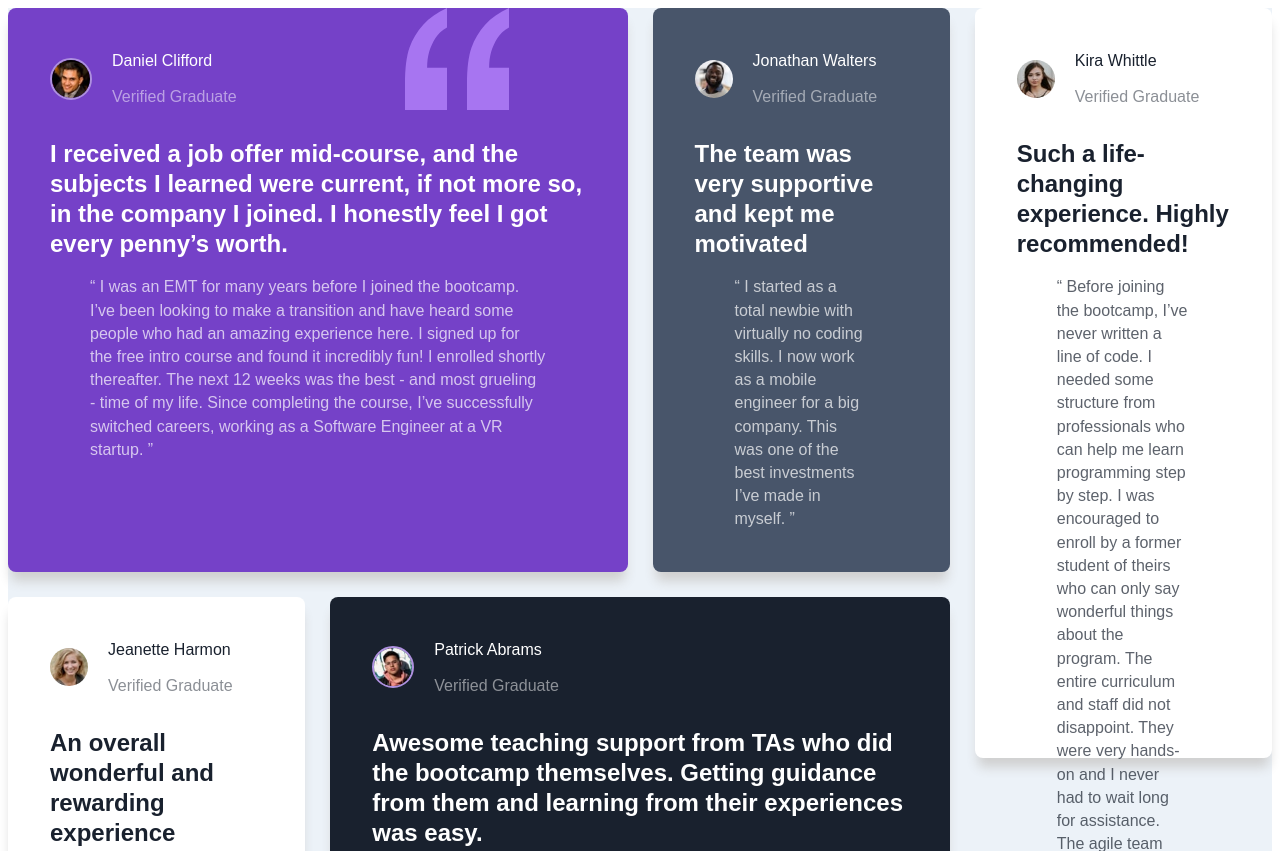
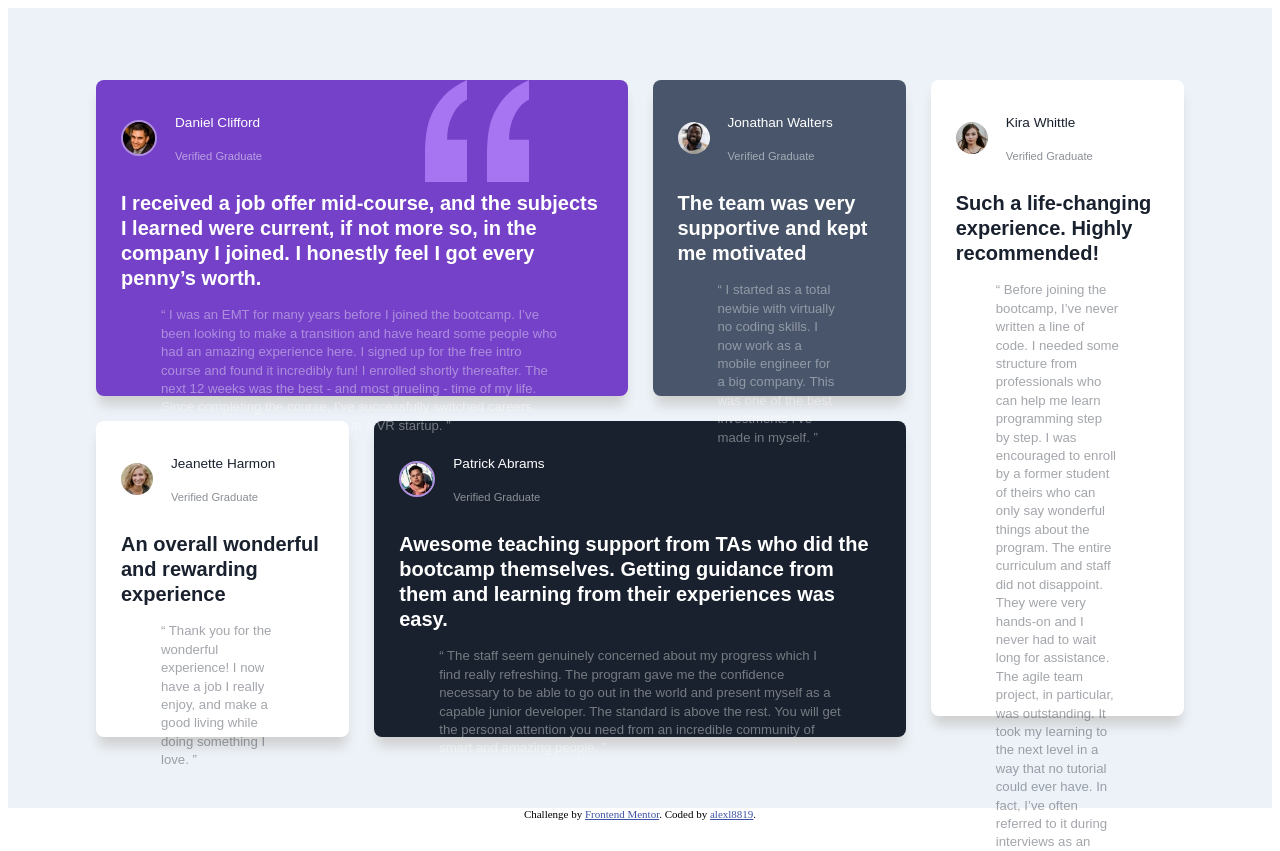
Before and after one commit to alexl8819/testimonials-grid-section, a website built with Parcel: page src/index.html in a window 1280 px wide. Shown: the top 851 px of the page. Built offline with nearby package versions, Linux system fonts and the light colour scheme.

Commit message:
refactor: reduce sizing of entire container to match design spec, switch from sass to scss syntax, add in stylelint, update README, removed old screenshot

```diff
--- a/src/index.html
+++ b/src/index.html
@@ -10,7 +10,7 @@
   <link rel="stylesheet" href="../node_modules/@fontsource/barlow-semi-condensed/500.css">
   <link rel="stylesheet" href="../node_modules/@fontsource/barlow-semi-condensed/600.css">
   <link rel="stylesheet" href="../node_modules/modern-css-reset/dist/reset.css">
-  <link rel="stylesheet" href="styles.sass">
+  <link rel="stylesheet" href="styles.scss">
   <!-- Feel free to remove these styles or customise in your own stylesheet 👍 -->
   <style>
     .attribution { font-size: 11px; text-align: center; }
@@ -80,7 +80,7 @@
         junior developer. The standard is above the rest. You will get the personal attention you need from
         an incredible community of smart and amazing people. ”</blockquote>
       </article>
-      <article class="testimonial__article testimonial__article--theme-white testimonial__article--grid-item-five">
+      <article class="testimonial__article testimonial__article--multi-row testimonial__article--theme-white testimonial__article--grid-item-five">
         <div class="testimonial__profile">
           <img class="profile__img" src="./images/image-kira.jpg" alt="kiras profile picture" />
           <div>
@@ -104,7 +104,7 @@
   </main>
   <footer class="attribution">
     Challenge by <a href="https://www.frontendmentor.io?ref=challenge" target="_blank">Frontend Mentor</a>.
-    Coded by <a href="#">slightlyfunctional</a>.
+    Coded by <a href="#">alexl8819</a>.
   </footer>
 </body>
 </html>
--- a/src/styles.sass
+++ /dev/null
@@ -1,147 +0,0 @@
-:root
-  --white: hsl(0, 0%, 100%)
-  --moderate-violet: hsl(263, 55%, 52%)
-  --light-moderate-violet: hsl(263, 55%, 72%)
-  --very-dark-grayish-blue: hsl(217, 19%, 35%)
-  --very-dark-blackish-blue: hsl(219, 29%, 14%)
-  --light-gray: hsl(0, 0%, 81%)
-  --light-grayish-blue: hsl(210, 46%, 95%)
-
-.container
-  display: flex
-  flex-direction: column
-  justify-content: center
-  align-items: center
-  min-width: 320px
-  min-height: 100vh
-  background-color: var(--light-grayish-blue)
-
-.sr-only
-  position: absolute
-  width: 1px
-  height: 1px
-  padding: 0
-  margin: -1px
-  overflow: hidden
-  clip: rect(0, 0, 0, 0)
-  border: 0
-
-.testimonials
-  display: grid
-  gap: 25px
-  width: 100%
-  max-width: 20rem
-  font-family: 'Barlow Semi Condensed', sans-serif
-  line-height: 1.45em
-  font-weight: 500
-  grid-template-columns: repeat(1, 1fr)
-  grid-auto-rows: minmax(200px, auto)
-
-  @media screen and (min-width: 767px)
-    max-width: 72rem
-    grid-template-columns: repeat(4, 1fr)
-
-  @media screen and (min-width: 1023px)
-    max-width: 84rem
-
-  .testimonial__article
-    padding-top: 25px
-    padding-bottom: 25px
-    padding-left: 42px
-    padding-right: 42px
-    border-radius: 8px
-    box-shadow: 0 12px 12px -3px var(--light-gray)
-
-    @media screen and (min-width: 1280px)
-      max-height: 700px
-
-    &--grid
-      &-item-one
-        grid-column: 1 / span 3
-        grid-row: 1
-
-        @media screen and (min-width: 767px)
-          grid-column: 1 / span 2
-          grid-row: 1
-
-      &-item-two
-        grid-column: 1 / span 3
-        grid-row: 2
-
-        @media screen and (min-width: 767px)
-          grid-column: 3 / span 1
-          grid-row: 1
-
-      &-item-three
-        grid-column: 1 / span 3
-        grid-row: 3
-
-        @media screen and (min-width: 767px)
-          grid-column: 1 / span 1
-          grid-row: 2
-
-      &-item-four
-        grid-column: 1 / span 3
-        grid-row: 4
-
-        @media screen and (min-width: 767px)
-          grid-column: 2 / span 2
-          grid-row: 2
-
-      &-item-five
-        grid-column: 1 / span 3
-        grid-row: 5
-
-        @media screen and (min-width: 767px)
-          grid-column: 4 / span 1
-          grid-row: span 2
-
-    &--theme
-      &-violet
-        color: var(--white)
-        background-color: var(--moderate-violet)
-        background-image: url('./images/bg-pattern-quotation.svg')
-        background-position: 77% 0%
-        background-repeat: no-repeat
-
-        .profile__img
-          border: 2px solid var(--light-moderate-violet)
-
-      &-gray
-        color: var(--white)
-        background-color: var(--very-dark-grayish-blue)
-
-      &-white
-        color: var(--very-dark-blackish-blue)
-        background-color: var(--white)
-
-      &-blackish
-        color: var(--white)
-        background-color: var(--very-dark-blackish-blue)
-
-        .profile__img
-          border: 2px solid var(--light-moderate-violet)
-
-    .testimonial__profile
-      display: flex
-      flex-direction: row
-
-      .profile__graduate
-        margin-top: -3px
-        opacity: 50%
-
-      .profile__img
-        align-self: center
-        width: 38px
-        height: 38px
-        margin-right: 20px
-        border-radius: 999px
-
-    .testimonial__headline
-      font-size: 1.5rem
-      line-height: 1.25em
-      margin-top: 15px
-      margin-bottom: 15px
-
-    .testimonial__quote
-      opacity: 70%
--- /dev/null
+++ b/src/styles.scss
@@ -0,0 +1,187 @@
+:root {
+  --white: hsl(0, 0%, 100%);
+  --moderate-violet: hsl(263, 55%, 52%);
+  --light-moderate-violet: hsl(263, 55%, 72%);
+  --very-dark-grayish-blue: hsl(217, 19%, 35%);
+  --very-dark-blackish-blue: hsl(219, 29%, 14%);
+  --light-gray: hsl(0, 0%, 81%);
+  --light-grayish-blue: hsl(210, 46%, 95%);
+}
+
+.container {
+  display: flex;
+  flex-direction: column;
+  justify-content: center;
+  align-items: center;
+  min-width: 320px;
+  min-height: 100vh;
+  background-color: var(--light-grayish-blue);
+}
+
+.sr-only {
+  position: absolute;
+  width: 1px;
+  height: 1px;
+  padding: 0;
+  margin: -1px;
+  overflow: hidden;
+  clip: rect(0, 0, 0, 0);
+  border: 0;
+}
+
+.testimonials {
+  display: grid;
+  gap: 25px;
+  width: 100%;
+  max-width: 20rem;
+  font-family: 'Barlow Semi Condensed', sans-serif;
+  line-height: 1.45em;
+  font-weight: 500;
+  grid-template-columns: repeat(1, 1fr);
+  grid-auto-rows: minmax(200px, auto);
+
+  @media screen and (min-width: 767px) {
+    max-width: 72rem;
+    grid-template-columns: repeat(4, 1fr);
+  }
+
+  @media screen and (min-width: 1023px) {
+    max-width: 68rem;
+  }
+
+  .testimonial__article {
+    padding: 18px 25px;
+    border-radius: 8px;
+    box-shadow: 0 12px 12px -3px var(--light-gray);
+
+    @media screen and (min-width: 1280px) {
+      max-height: 280px;
+
+      &--multi-row {
+        max-height: 600px;
+      }
+    }
+
+    &--grid {
+      &-item-one {
+        grid-column: 1 / span 3;
+        grid-row: 1;
+
+        @media screen and (min-width: 767px) {
+          grid-column: 1 / span 2;
+          grid-row: 1;
+        }
+      }
+
+      &-item-two {
+        grid-column: 1 / span 3;
+        grid-row: 2;
+
+        @media screen and (min-width: 767px) {
+          grid-column: 3 / span 1;
+          grid-row: 1;
+        }
+      }
+
+      &-item-three {
+        grid-column: 1 / span 3;
+        grid-row: 3;
+
+        @media screen and (min-width: 767px) {
+          grid-column: 1 / span 1;
+          grid-row: 2;
+        }
+      }
+
+      &-item-four {
+        grid-column: 1 / span 3;
+        grid-row: 4;
+
+        @media screen and (min-width: 767px) {
+          grid-column: 2 / span 2;
+          grid-row: 2;
+        }
+      }
+
+      &-item-five {
+        grid-column: 1 / span 3;
+        grid-row: 5;
+
+        @media screen and (min-width: 767px) {
+          grid-column: 4 / span 1;
+          grid-row: span 2;
+        }
+      }
+    }
+
+    &--theme {
+      &-violet {
+        color: var(--white);
+        background-color: var(--moderate-violet);
+        background-image: url('./images/bg-pattern-quotation.svg');
+        background-position: 77% 0%;
+        background-repeat: no-repeat;
+
+        .profile__img {
+          border: 2px solid var(--light-moderate-violet);
+        }
+      }
+
+      &-gray {
+        color: var(--white);
+        background-color: var(--very-dark-grayish-blue);
+      }
+
+      &-white {
+        color: var(--very-dark-blackish-blue);
+        background-color: var(--white);
+      }
+
+      &-blackish {
+        color: var(--white);
+        background-color: var(--very-dark-blackish-blue);
+
+        .profile__img {
+          border: 2px solid var(--light-moderate-violet);
+        }
+      }
+    }
+
+    .testimonial__profile {
+      display: flex;
+      flex-direction: row;
+
+      .profile__graduate {
+        margin-top: -3px;
+        font-size: 0.7rem;
+        opacity: 0.5;
+      }
+
+      .profile__name {
+        font-size: 0.85rem;
+      }
+
+      .profile__img {
+        align-self: center;
+        width: 32px;
+        height: 32px;
+        margin-right: 18px;
+        border-radius: 999px;
+      }
+    }
+
+    .testimonial__headline {
+      font-size: 1.25rem;
+      line-height: 1.25em;
+      margin-top: 12px;
+      margin-bottom: 15px;
+    }
+
+    .testimonial__quote {
+      font-size: 0.825rem;
+      line-height: 1.15rem;
+      opacity: 0.4;
+      padding-bottom: 1rem;
+    }
+  }
+}
```
Also changed, not shown: package.json (+8 -6 lines), .stylelintrc.json (added), README.md, screenshot.png (deleted), 1 other file.
